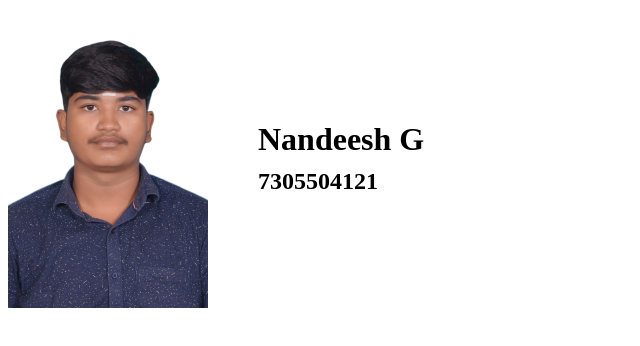
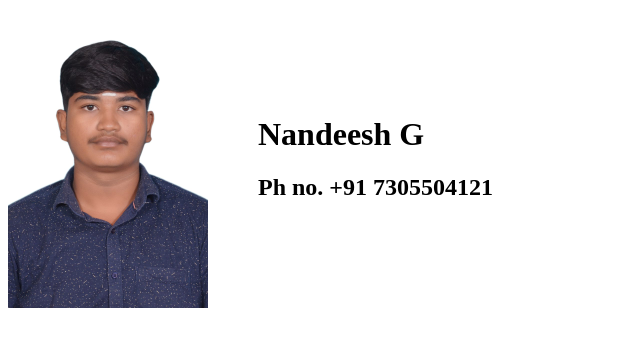
Before and after one commit to Nandeesh-Gopal/portfolio, a plain HTML site: page index.html in a window 1280 px wide. Shown: the whole page, without its empty margins (0-640 px from the left). Drawn offline with Linux system fonts and the light colour scheme.

Commit message:
grid learning

```diff
--- a/index.html
+++ b/index.html
@@ -9,25 +9,26 @@
             gap: 50px;
             align-items: center; /* vertically align items */
         }
+        .profile{
+            grid-row: 1 ; /* Image spans both rows */
 
-        .text {
-            display: flex;
-            flex-direction: column;
-            gap: 10px;
+        }
+        .head {
+            size: 1000px;
+            margin-top: 200;
         }
 
-        h1, h2 {
-            margin: 0;
-        }
+
     </style>
 </head>
 <body>
     <div class="container">
-        <img src="img/nandeesh.jpg" width="200" height="300" alt="Nandeesh G">
-        <div class="text">
+        <img class="profile" src="img/nandeesh.jpg" width="200" height="300" alt="Nandeesh G">
+        <div class="head">
             <h1>Nandeesh G</h1>
-            <h2>7305504121</h2>
+           <h2>Ph no. +91 7305504121</h2>
         </div>
+
     </div>
 </body>
 </html>
```
